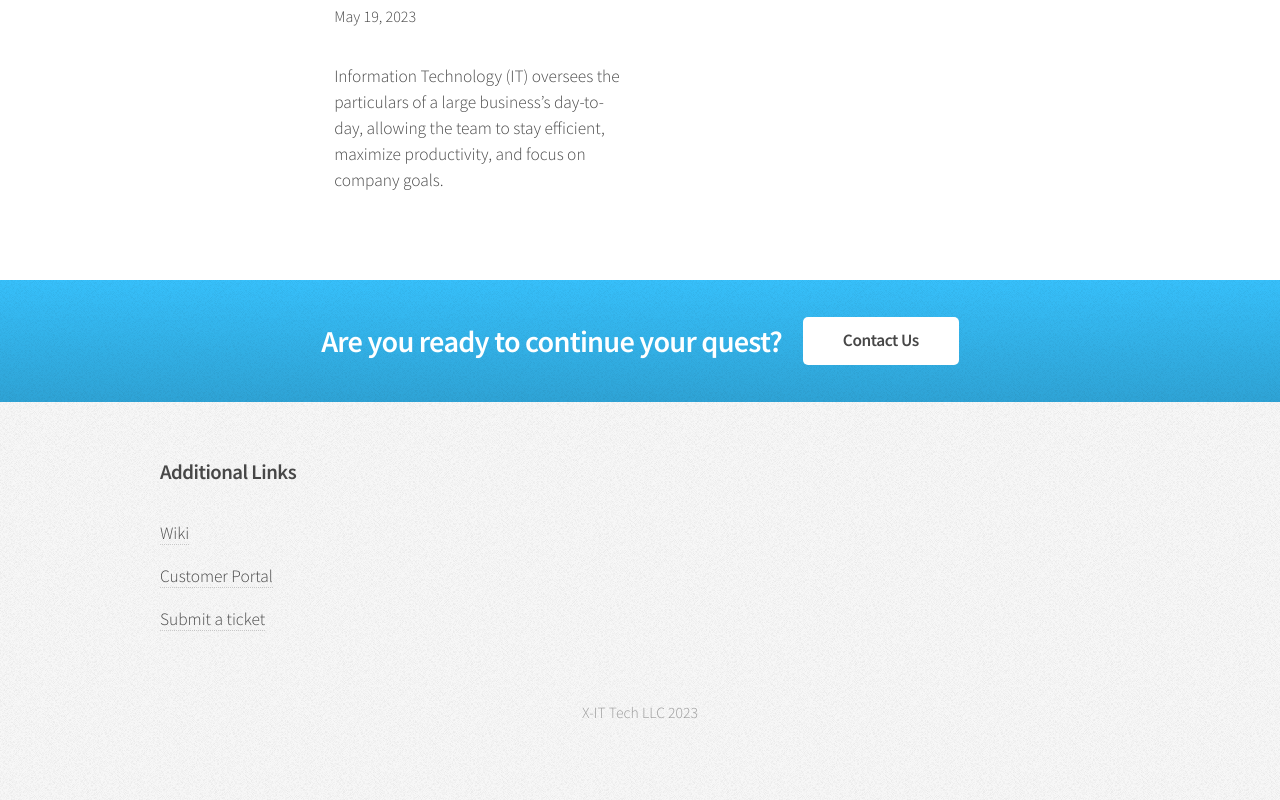
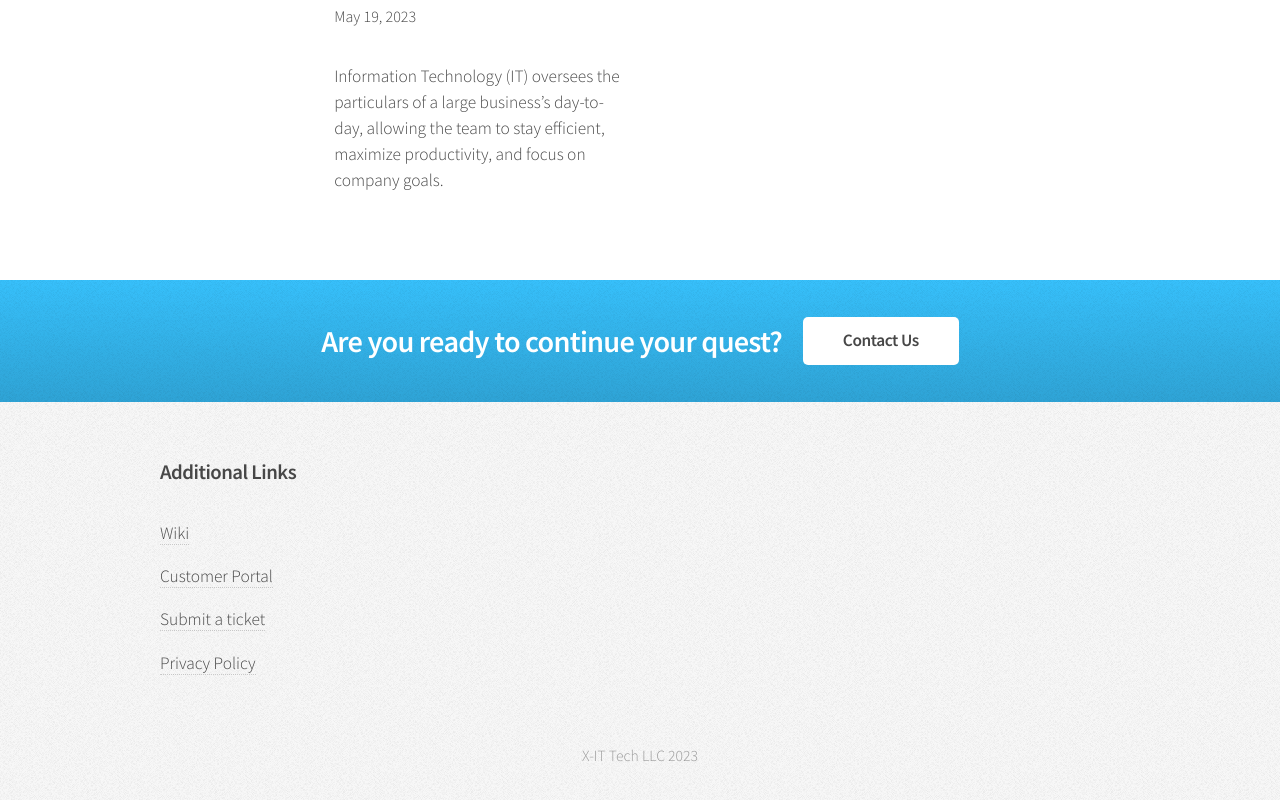
Before and after one commit to x-it-tech/x-it-tech.github.io, a plain HTML site: page index.html in a window 1280 px wide. Shown: the part 1253-2053 px from the top of the page. Drawn offline with Linux system fonts and the light colour scheme.

Commit message:
Update index.html
privacy policy link

```diff
--- a/index.html
+++ b/index.html
@@ -108,6 +108,7 @@
                             <li><a href="https://wiki.x-it.tech/">Wiki</a>
                             <li><a href="https://portal.x-it.tech/">Customer Portal</a>
                             <li><a href="https://portal.x-it.tech/dolibarr/public/ticket/index.php?entity=1">Submit a ticket</a>
+			    <li><a href="https://x-it.tech/privacy.html">Privacy Policy</a>
                     </ul>
                 </section>
 
```
